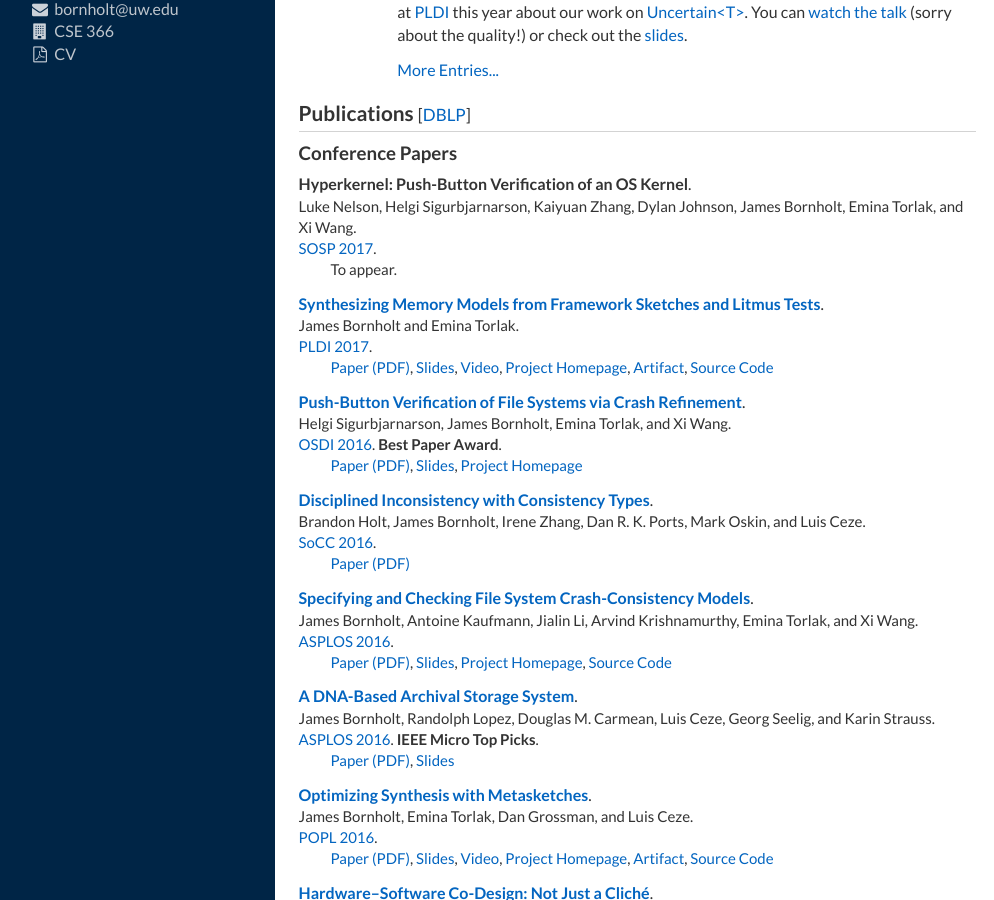
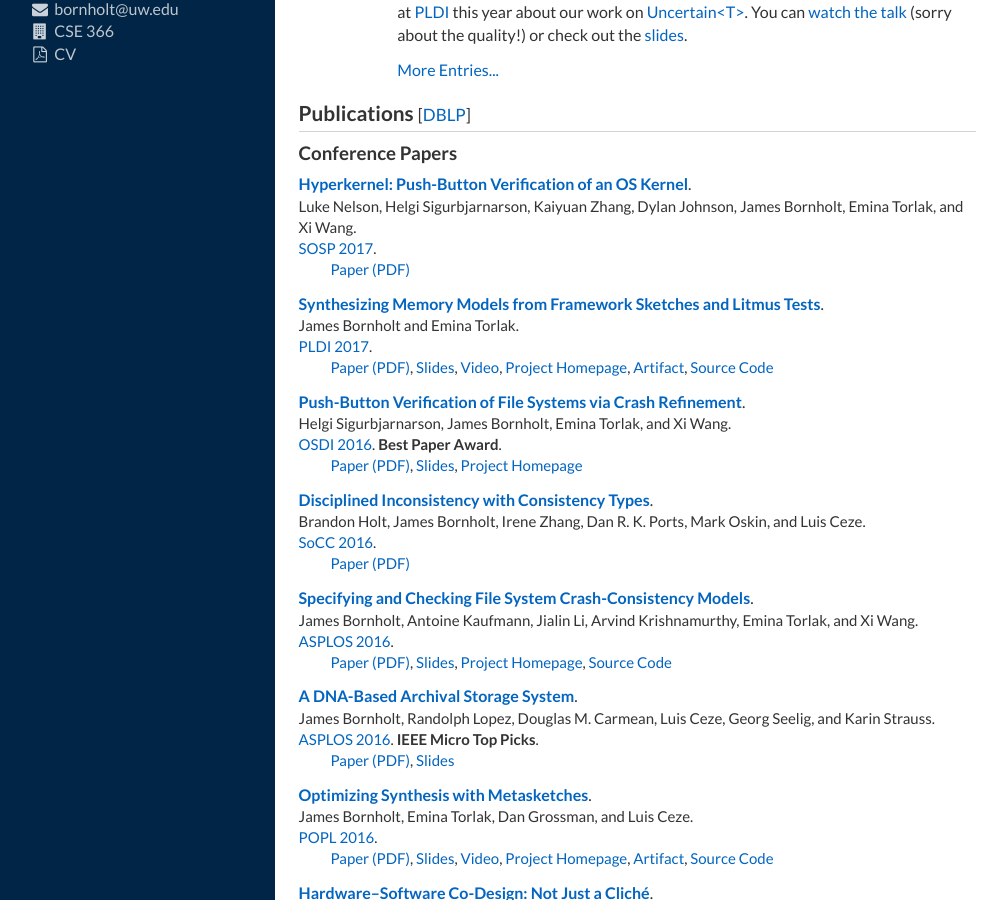
Before and after one commit to jamesbornholt/homepage, a Jekyll site: the page built from index.md, in a window 1280 px wide and 900 px high, scrolled down 379 px. Shown: the whole window, without its empty margins (136-1130 px from the left). Built offline with Jekyll 4.4.1, drawn with Linux system fonts in a browser that asks for light colours.

Commit message:
+hyperkernel

```diff
--- a/_data/papers.yml
+++ b/_data/papers.yml
@@ -3,10 +3,10 @@
   type: conference
   venue: "SOSP 2017"
   venue_url: "https://www.sigops.org/sosp/sosp17/"
-  # url: "https://www.usenix.org/conference/osdi16/technical-sessions/presentation/sigurbjarnarson"
+  url: "papers/hyperkernel-sosp17.pdf"
   links:
-    - text: "To appear."
-      # url: "papers/yggdrasil-osdi16.pdf"
+    - text: "Paper (PDF)"
+      url: "papers/hyperkernel-sosp17.pdf"
 
 - title: "Toward a DNA-Based Archival Storage System"
   authors: "James Bornholt, Randolph Lopez, Douglas M. Carmean, Luis Ceze, Georg Seelig, and Karin Strauss"
```
Also changed, not shown: 1 other file.
